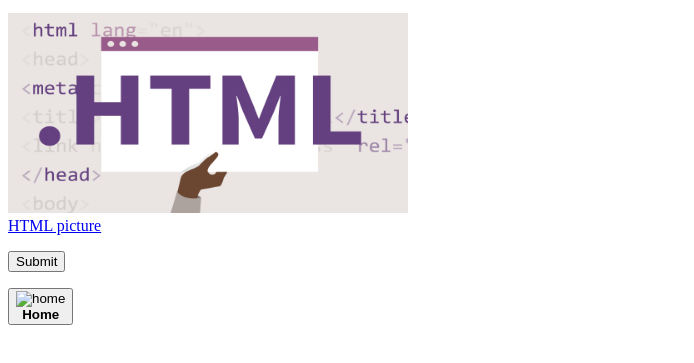
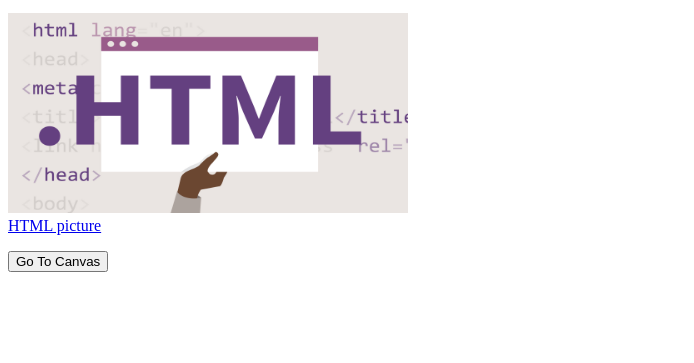
Before and after one commit to anttobias2/HW1, a plain HTML site: page docs/index.html in a window 1280 px wide. Shown: the part 155-518 px from the top of the page, without its empty margins (0-694 px from the left). Drawn offline with Linux system fonts and the light colour scheme.

Commit message:
finished page

```diff
--- a/docs/index.html
+++ b/docs/index.html
@@ -1,3 +1,8 @@
+<!--
+Anthony Tobias
+CPSC 332 HW1
+Basic HTML page
+-->
 <!DOCTYPE html>
 <html lang="en">
     <style>
@@ -17,18 +22,18 @@
         I will be able to combine my knowledge with UI/UX to be able to make a well written website.<br>
         I am hoping that this class is a very helpful tool for me in completing my <strong>senior design project.</strong>
     </p>
+
+    <!--Basic HTML picture... Needed to adjust width and height to fit well-->
     <img src="HTML.jpg" alt="HTML" width="400" height=200>
     <br><a href="//www.mvps.net/docs/wp-content/uploads/2019/10/HTML.jpg">HTML picture</a>
 
-    <p>
-        <input type="button" value="Submit">
-    </p>
 
-    <!-- Just need to add java script to perform some action when clicked-->
-    <button type="button">
-        <img src="" alt="home"><br>
-        <strong>Home</strong>
-    </button>
+    <!--Button that takes the user to the CPSC 332 home page-->
+    <form action="https://canvas.instructure.com/courses/5004636" target="_blank" method="GET">
+        <p>
+            <input type="submit" value="Go To Canvas">
+         </p>
+    </form>
 
 </body>
 </html>
```
